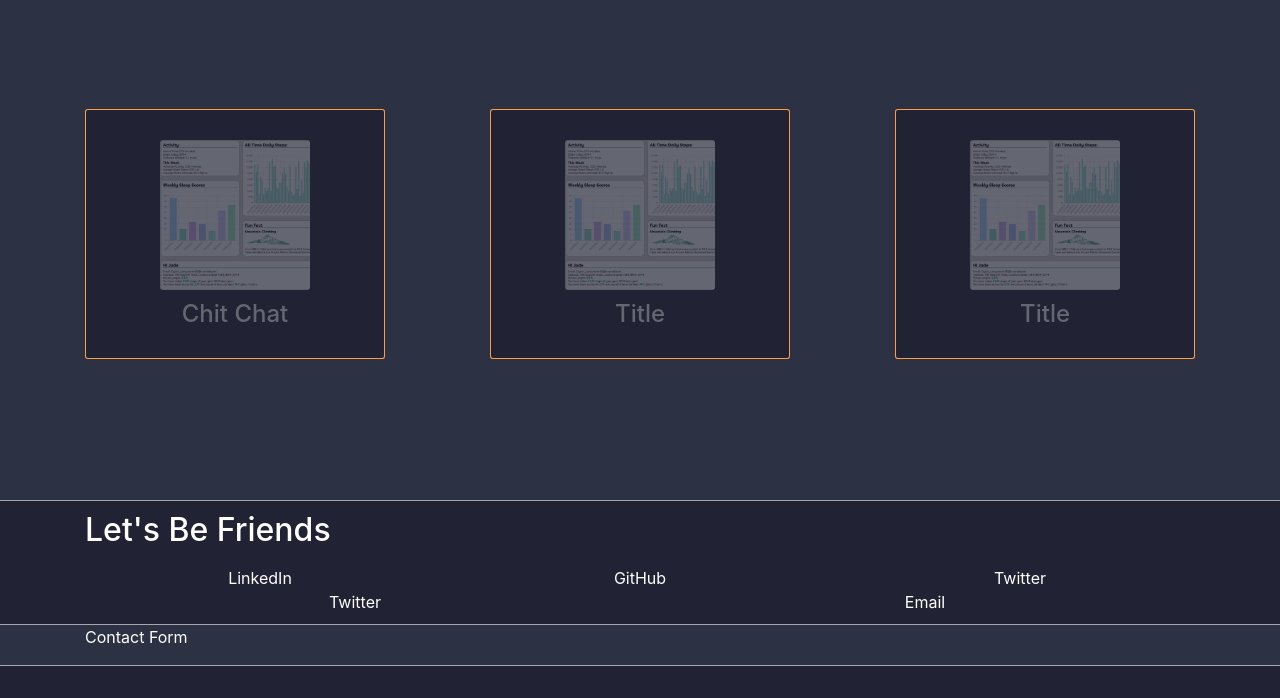
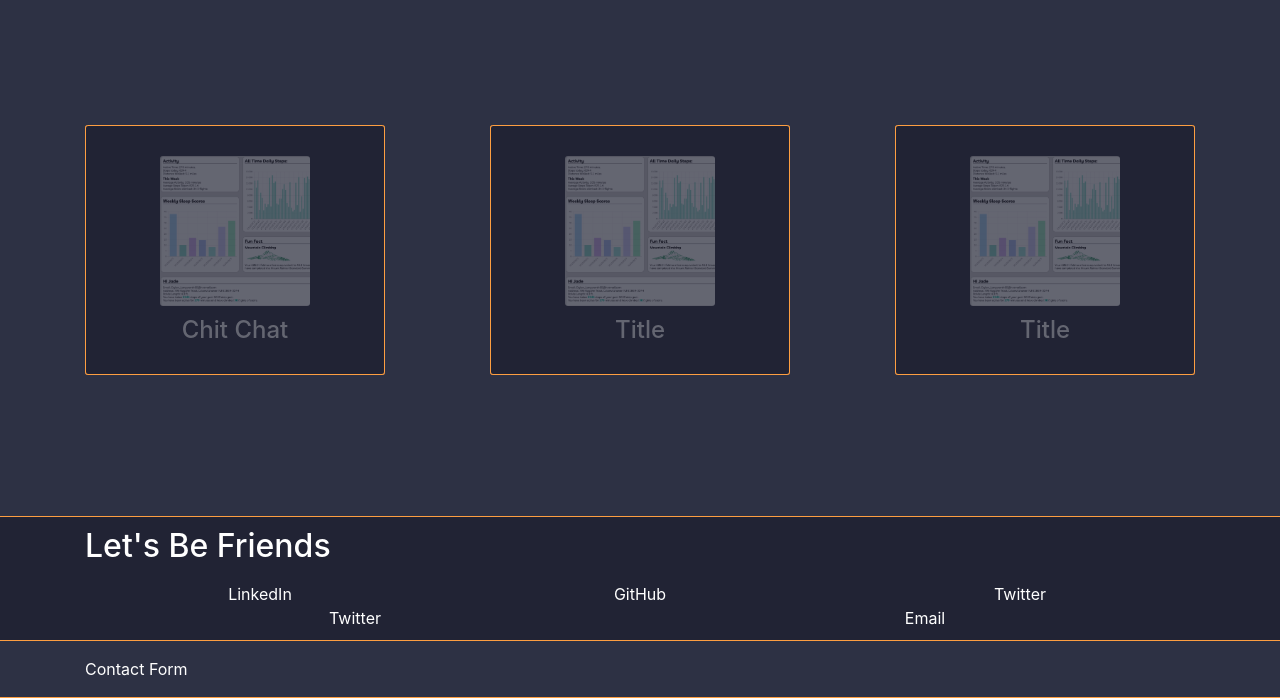
Before and after one commit to KVeitch/AWS-Portfolio, a plain HTML site: page index.html in a window 1280 px wide. Shown: the part 379-1077 px from the top of the page. Before the commit the page ends 1045 px from the top, so only its background shows below. Drawn offline with nearby package versions, Linux system fonts and the light colour scheme.

Commit message:
Completes the animation and formatting for projects

```diff
--- a/style.css
+++ b/style.css
@@ -40,15 +40,15 @@ p,li,span,lable,input,textarea {
 
 .s1 {
   background-color: var(--mainColor);
-  border-bottom: 1px solid var(--borderColor);
+  border-bottom: 1px solid var(--highlightColor);
   overflow: auto;
   padding:10px 0
 }
 .s2 {
   background-color: var(--secondColor);
-  border-bottom: 1px solid var(--borderColor);
+  border-bottom: 1px solid var(--highlightColor);
   overflow: auto;
-  padding-bottom: 1em;
+  padding: 1em 0;
 }
 
 .section__top {
@@ -151,6 +151,14 @@ p,li,span,lable,input,textarea {
  text-justify: inter-word;
 }
 
+.card-face2 > .project-desc{
+  height:100%;
+  display:flex;
+  flex-direction:column;
+  justify-content: space-between;
+}
+
+
 .btn-container {
   display:flex;
   justify-content: space-between;
```
